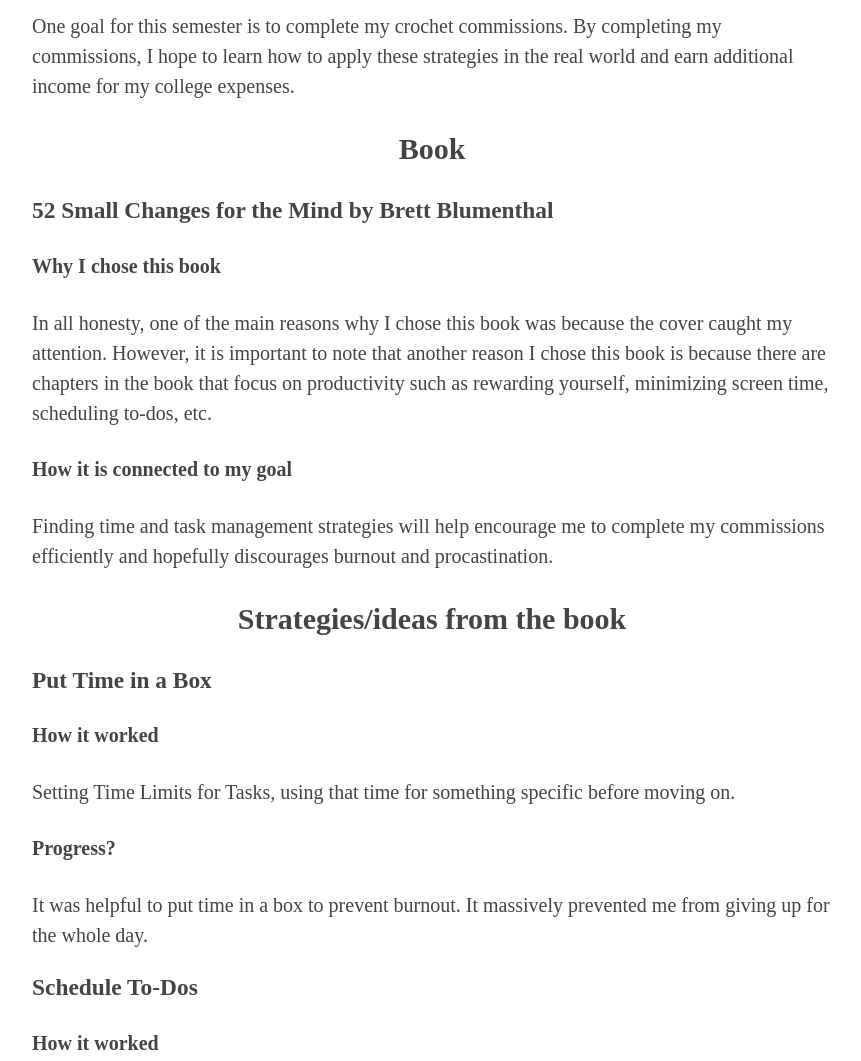
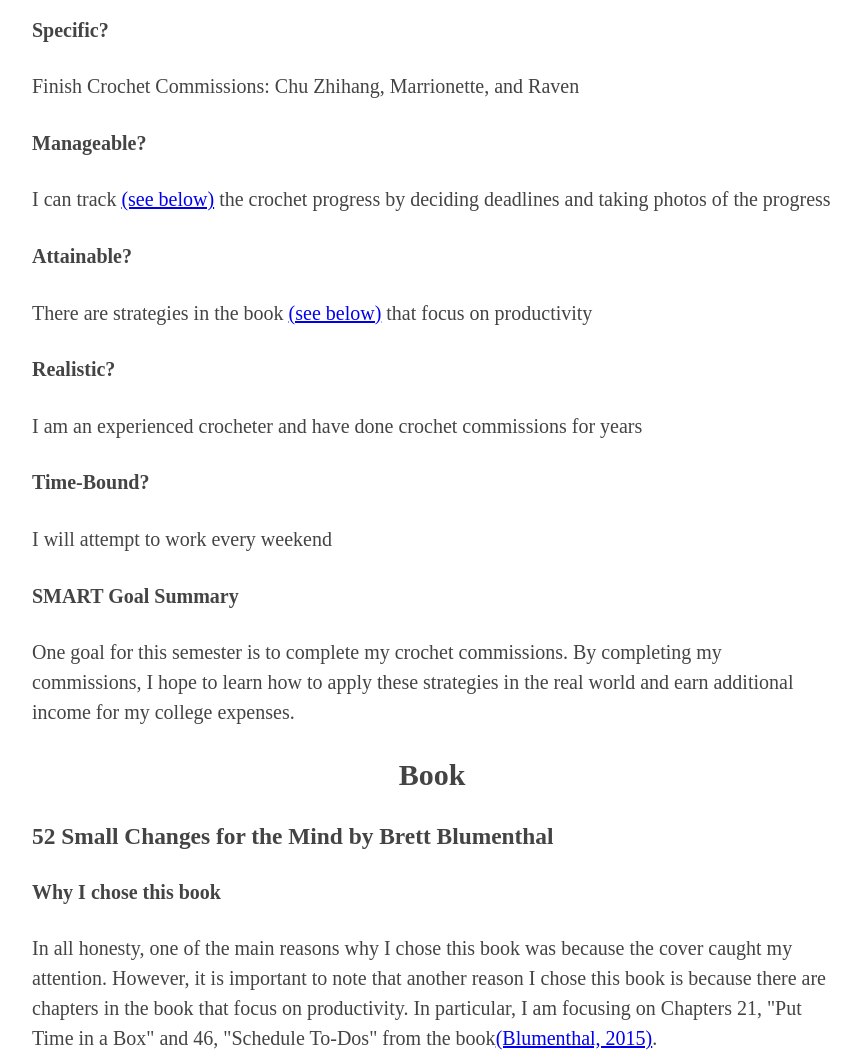
Before and after one commit to XingWuQAQ/ESEPSY1259, a plain HTML site: page index.html in a window 1280 px wide. Shown: the part 660-1721 px from the top of the page, without its empty margins (208-1069 px from the left). Drawn offline with Linux system fonts and the light colour scheme.

Commit message:
Update index.html

```diff
--- a/index.html
+++ b/index.html
@@ -73,23 +73,36 @@ h3 {
 <h3>Circumstances or situations in my life that made me want to change</h3>
 <p>I think every person has experienced a task which they are responsible for but hates the thought of completing it. Whether it be normal chores such as doing the dishes, laundry, grocery shopping, to more critical responsibilities like filing taxes, I think most people would agree that they have a certain responsibility that they procrastinate in. This is what I hope to change. I, in particular, have been taking crochet commissions, however, I have been procrastinating completing them due to my hatred towards sewing. I hope this project will help change that.</p>
 <h3>SMART goal</h3>
-<p>One goal for this semester is to complete my crochet commissions. By completing my commissions, I hope to learn how to apply these strategies in the real world and earn additional income for my college expenses. </p>
+<h4>Specific?</h4>
+    <p>Finish Crochet Commissions: Chu Zhihang, Marrionette, and Raven</p>
+<h4>Manageable?</h4>
+    <p>I can track <a href="#tracking">(see below)</a> the crochet progress by deciding deadlines and taking photos of the progress</p>
+<h4>Attainable?</h4>
+    <p>There are strategies in the book <a href="#book">(see below)</a> that focus on productivity</p>
+<h4>Realistic?</h4>
+    <p>I am an experienced crocheter and have done crochet commissions for years</p>
+<h4>Time-Bound?</h4>
+    <p>I will attempt to work every weekend</p>
+<h4>SMART Goal Summary</h4>
+    <p>One goal for this semester is to complete my crochet commissions. By completing my commissions, I hope to learn how to apply these strategies in the real world and earn additional income for my college expenses. </p>
 
 <h2 id="book">Book</h2>
 <h3>52 Small Changes for the Mind by Brett Blumenthal</h3>
 <h4>Why I chose this book</h4>
-<p>In all honesty, one of the main reasons why I chose this book was because the cover caught my attention. However, it is important to note that another reason I chose this book is because there are chapters in the book that focus on productivity such as rewarding yourself, minimizing screen time, scheduling to-dos, etc.</p>
+<p>In all honesty, one of the main reasons why I chose this book was because the cover caught my attention. However, it is important to note that another reason I chose this book is because there are chapters in the book that focus on productivity. In particular, I am focusing on Chapters 21, "Put Time in a Box" and 46, "Schedule To-Dos" from the book<a href="#citations">(Blumenthal, 2015)</a>.</p>
 <h4>How it is connected to my goal</h4>
 <p>Finding time and task management strategies will help encourage me to complete my commissions efficiently and hopefully discourages burnout and procastination. </p>
 
 <h2 id="strategies">Strategies/ideas from the book</h2>
 <h3>Put Time in a Box</h3>
-<h4>How it worked</h4>
+    <p>"Timeboxing is a time-management technique that limits the amount of time you spend on a task. Instead of working until completion, you work on something for a specific amount of time... The primary benefit of setting time limits to your tasks is that it boosts focus and productivity"<a href="#citations">(Blumenthal, 2015)</a>.</p>
+<h4>How it works</h4>
 <p>Setting Time Limits for Tasks, using that time for something specific before moving on.</p>
 <h4>Progress?</h4>
 <p>It was helpful to put time in a box to prevent burnout. It massively prevented me from giving up for the whole day.</p>
 <h3>Schedule To-Dos</h3>
-<h4>How it worked</h4>
+    <p>"Scheduling your day... reduces stress, boosts productivity, and allows you to more efficiently accomplish what you want to do... Scheduling gives you a road map to navigate your day. When we take time to plan it minimizes unneccesary stress of forgetting something important. And because we are forced to think through realistic time frams for each activity and block off appropriate times ofr each, we reduce the likelihood of not doing something because time 'got away from us'"<a href="#citations">(Blumenthal, 2015)</a>.</p>
+<h4>How it works</h4>
 <p>Scheduling or planning prevents stress by double-booking and also includes non-task times.</p>
 <h4>Progress?</h4>
 <p>It was more helpful to have a mental schedule than it is to have a physical one, in my opinion. However, it is still important to know the tasks you need to complete by a certain time.</p>
```
